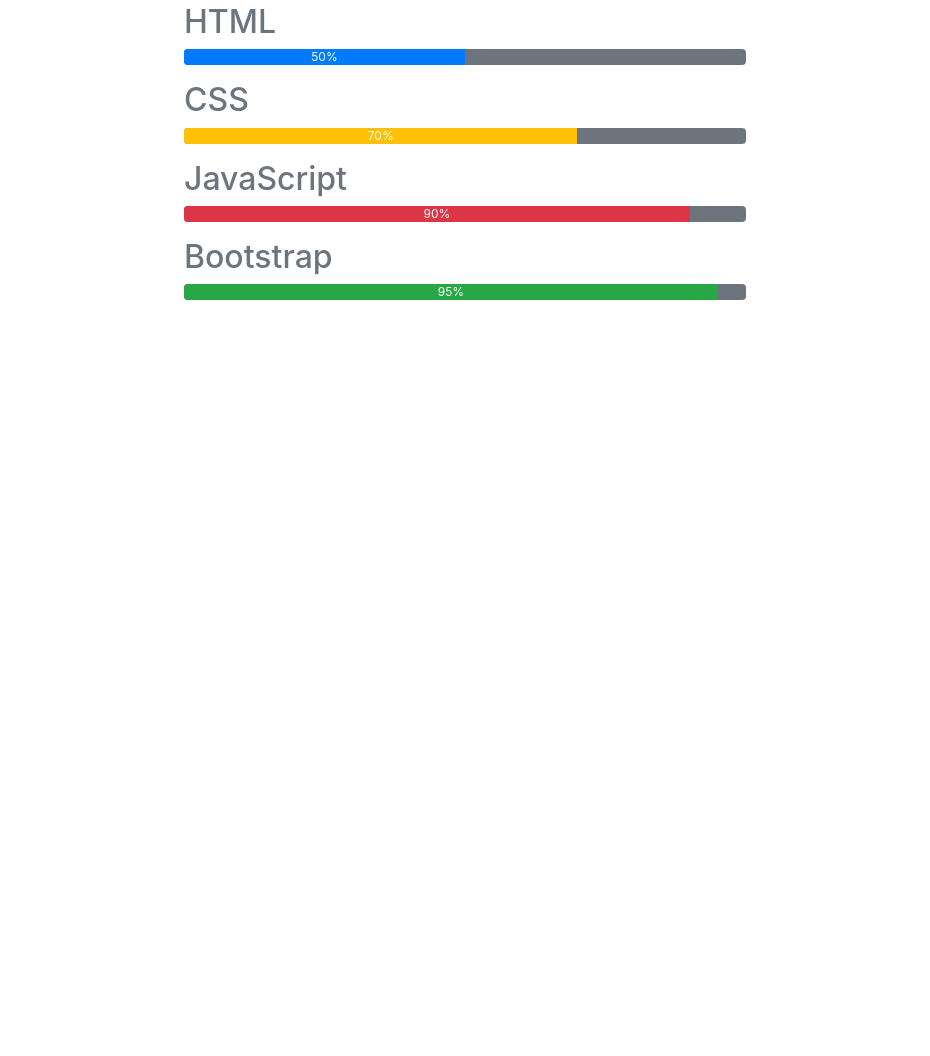
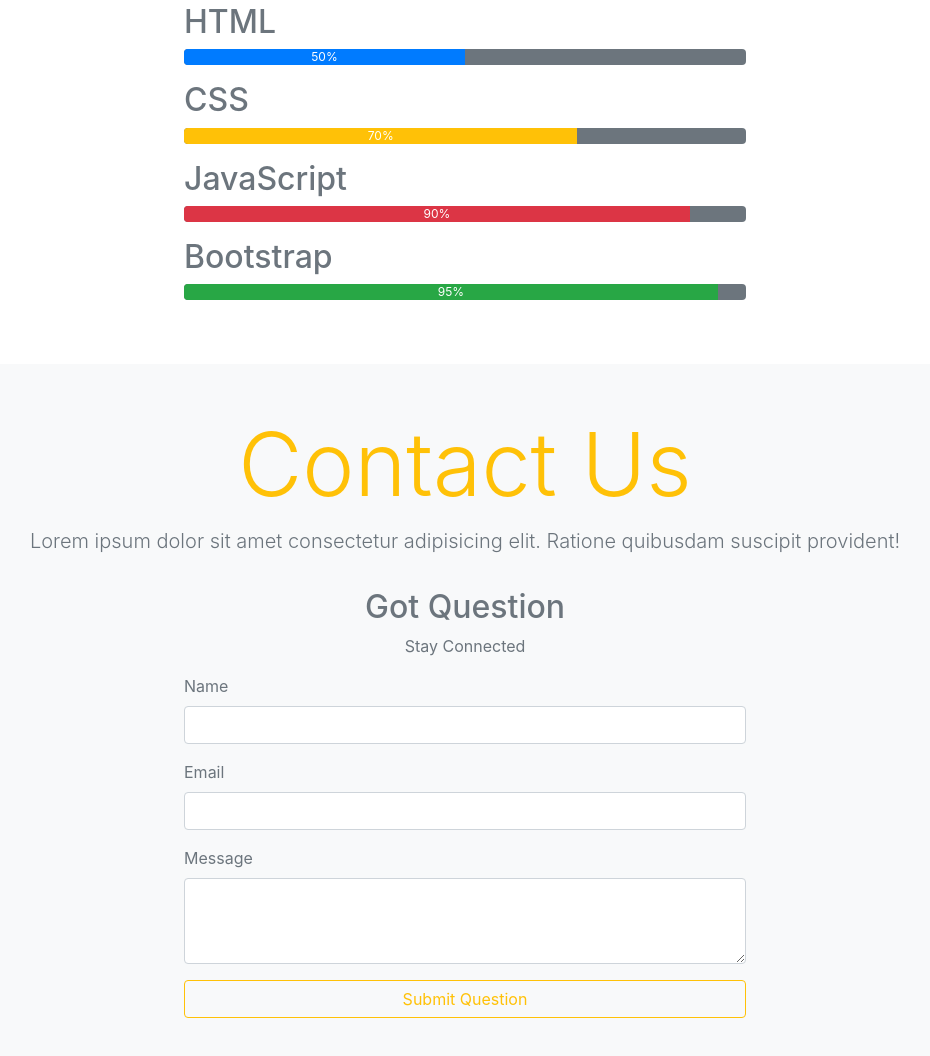
Before and after one commit to masalism/BootStrap4Lessons, a plain HTML site: page Section 004 - Project 1 - Pure Bootstrap Website/index.html in a window 1280 px wide. Shown: the part 3070-4126 px from the top of the page, without its empty margins (175-1105 px from the left). Before the commit the page ends 3434 px from the top, so only its background shows below. Drawn offline with nearby package versions, Linux system fonts and the light colour scheme.

Commit message:
contacts

```diff
--- a/Section 004 - Project 1 - Pure Bootstrap Website/index.html
+++ b/Section 004 - Project 1 - Pure Bootstrap Website/index.html
@@ -310,6 +310,49 @@
     </section>
     <!-- end of progress -->
 
+    <!-- contacts -->
+    <section class="p-5 bg-light">
+        <div class="container-fluid">
+            <!-- title -->
+            <div class="row">
+                <div class="col text-center mb-3">
+                    <h1 class="text-warning display-2">
+                        Contact Us
+                    </h1>
+                    <p class="lead text-secondary">Lorem ipsum dolor sit amet consectetur adipisicing elit. Ratione quibusdam suscipit provident!</p>
+                </div>
+            </div>
+            <!-- end of title -->
+            <div class="row justify-content-center">
+                <div class="col-lg-6 col-md-8 col-sm-10">
+                    <div class="text-center text-secondary">
+                        <h2>
+                            Got Question
+                        </h2>
+                        <p>Stay Connected</p>
+                    </div>
+                    <form class="text-muted">
+                        <div class="form-group">
+                            <label for="name">Name</label>
+                            <input type="text" class="form-control" id="name">
+                        </div>
+                        <div class="form-group">
+                            <label for="email">Email</label>
+                            <input type="text" class="form-control" id="name">
+                        </div>
+                        <div class="form-group">
+                            <label for="M">Message</label>
+                            <textarea name="" id="message" rows="3" class="form-control"></textarea>
+                        </div>
+                        <button class="btn btn-outline-warning btn-block" type="submit">Submit Question</button>
+                    </form>
+                </div>
+            </div>
+        </div>
+    </section>
+    <!-- end of contacts -->
+
+
     <script src="https://code.jquery.com/jquery-3.3.1.slim.min.js" integrity="sha384-q8i/X+965DzO0rT7abK41JStQIAqVgRVzpbzo5smXKp4YfRvH+8abtTE1Pi6jizo"
         crossorigin="anonymous"></script>
     <script src="https://cdnjs.cloudflare.com/ajax/libs/popper.js/1.14.3/umd/popper.min.js" integrity="sha384-ZMP7rVo3mIykV+2+9J3UJ46jBk0WLaUAdn689aCwoqbBJiSnjAK/l8WvCWPIPm49"
```
